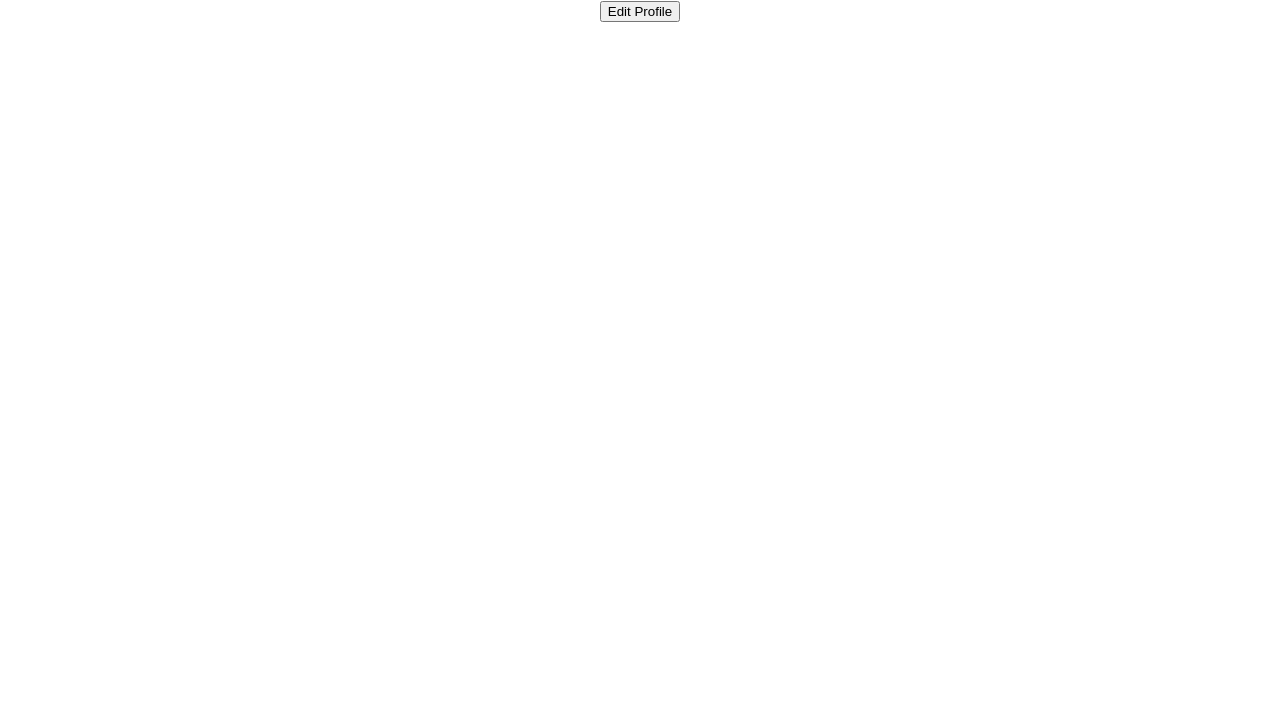
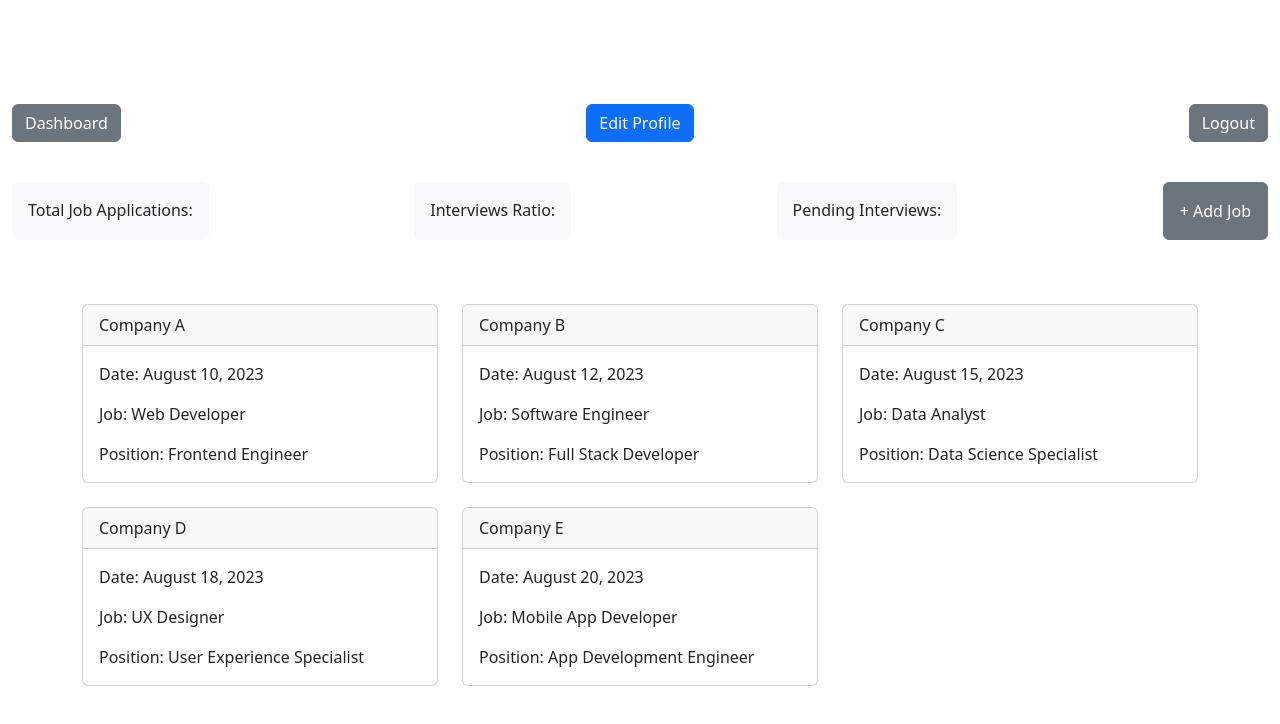
Before and after one commit to 1alyciaoliveira/JobJourney, a React (Create React App) app in the folder client/: page /dashboard in a window 1280 px wide. Shown: the top 724 px of the page. Built offline with nearby package versions, Linux system fonts and the light colour scheme; the HTML template or start-up script is replaced by a standard one.

Commit message:
Adding edit to main accidentally working on Dashboard cards

```diff
--- a/client/src/App.js
+++ b/client/src/App.js
@@ -1,7 +1,8 @@
 //import logo from './logo.svg';
-/* import './App.css';
+ import './App.css';
 import Header from './components/Header';
 import Main from './components/Main';
+import Dashboard from './components/Dashboard';
 
 function App () {
   return (
@@ -9,35 +10,37 @@ function App () {
       <Header />
 
      <Main />
-    </div> */
- // );
-//}
-//export default App;
+     <Dashboard/>
+
+    </div>
+  );
+}
+export default App;
 
 //---------------EN LA LINEA 10 BORRE:     {/* Your main content */}    NO ME DEJABA COMENTARLO
 
-// function App() {
-//   return (
-//     <div className="App">
-//       <header className="App-header">
-//         <img src={logo} className="App-logo" alt="logo" />
-//         <p>
-//           Edit <code>src/App.js</code> and save to reload.
-//         </p>
-//         <a
-//           className="App-link"
-//           href="https://reactjs.org"
-//           target="_blank"
-//           rel="noopener noreferrer"
-//         >
-//           Learn React
-//         </a>
-//       </header>
-//     </div>
-//   );
-// }
+/*  function App() {
+   return (
+     <div className="App">
+       <header className="App-header">
+         <img src={logo} className="App-logo" alt="logo" />
+       <p>
+           Edit <code>src/App.js</code> and save to reload.
+         </p>
+         <a
+           className="App-link"
+           href="https://reactjs.org"
+           target="_blank"
+           rel="noopener noreferrer"
+         >
+           Learn React
+         </a>
+       </header>
+     </div>
+   );
+ }
 
-//export default App;
+export default App; */
 
 
 
@@ -69,8 +72,7 @@ export default App; */
 
 
 // USER PROFILE USE
-import React from 'react';
-import './App.css';
+/* import React from 'react';
 import UserProfile from './components/UserProfile';
 
 function App() {
@@ -82,3 +84,4 @@ function App() {
 }
 
 export default App;
+  */
--- a/client/src/components/Dashboard.js
+++ b/client/src/components/Dashboard.js
@@ -0,0 +1,64 @@
+import React from 'react';
+import 'bootstrap/dist/css/bootstrap.min.css';
+
+const Dashboard = () => {
+  const jobData = [
+    {
+      company: 'Company A',
+      date: 'August 10, 2023',
+      jobTitle: 'Web Developer',
+      jobPosition: 'Frontend Engineer',
+    },
+    {
+      company: 'Company B',
+      date: 'August 12, 2023',
+      jobTitle: 'Software Engineer',
+      jobPosition: 'Full Stack Developer',
+    },
+    {
+      company: 'Company C',
+      date: 'August 15, 2023',
+      jobTitle: 'Data Analyst',
+      jobPosition: 'Data Science Specialist',
+    },
+    {
+      company: 'Company D',
+      date: 'August 18, 2023',
+      jobTitle: ' UX Designer',
+      jobPosition: ' User Experience Specialist',
+    },
+    {
+      company: 'Company E',
+      date: 'August 20, 2023',
+      jobTitle: 'Mobile App Developer',
+      jobPosition: 'App Development Engineer',
+    },
+/*     {
+      company: 'Company C',
+      date: 'August 22, 2023',
+      jobTitle: ' DevOps Engineer',
+      jobPosition: 'Infrastructure Specialist',
+    } */
+  ];
+
+  return (
+    <div className="container mt-4">
+      <div className="row">
+        {jobData.map((job, index) => (
+          <div key={index} className="col-md-4 mb-4">
+            <div className="card">
+              <div className="card-header font-weight-bold">{job.company}</div>
+              <div className="card-body">
+                <p className="card-text">Date: {job.date}</p>
+                <p className="card-text">Job: {job.jobTitle}</p>
+                <p className="card-text">Position: {job.jobPosition}</p>
+              </div>
+            </div>
+          </div>
+        ))}
+      </div>
+    </div>
+  );
+};
+
+export default Dashboard;
--- a/client/src/components/Header.js
+++ b/client/src/components/Header.js
@@ -1,5 +1,6 @@
 import React from 'react';
-function Header (props) {
+import UserProfile from './UserProfile';
+function Header(props) {
 
     return (
         <div className="container-fluid bg-dheader text-white">
@@ -8,11 +9,15 @@ function Header (props) {
                     <h1 className="mb-4">JobJourney</h1>
                 </div>
             </div>
+
             <div className="row pb-3">
-            <div className="col-6">
+                <div className="col-4">
                     <button className="btn btn-secondary me-2">Dashboard</button>
                 </div>
-            <div className="col-6 d-flex justify-content-end">
+                <div className="col-4 d-flex justify-content-center">
+                    <UserProfile />
+                </div>
+                <div className="col-4 d-flex justify-content-end">
                     <button className="btn btn-secondary">Logout</button>
                 </div>
             </div>
--- a/client/src/components/UserProfile.js
+++ b/client/src/components/UserProfile.js
@@ -24,7 +24,7 @@ function UserProfile() {
 
       <Modal show={showModal} onHide={handleClose}>
         <Modal.Header closeButton>
-          <Modal.Title>Edit Profile</Modal.Title>
+          <Modal.Title className="align-items-center justify-content-center" >Edit Profile</Modal.Title>
         </Modal.Header>
         <Modal.Body>
           <Form>
@@ -61,7 +61,7 @@ function UserProfile() {
         </Modal.Body>
         <Modal.Footer>
           <Button variant="secondary" onClick={handleClose}>
-            Close
+            Cancel
           </Button>
           <Button variant="primary" onClick={handleUpdate}>
             Update
```
Also changed, not shown: client/src/style/UserProfile.css (added). Lines whose indentation alone changed are shown as unchanged.
